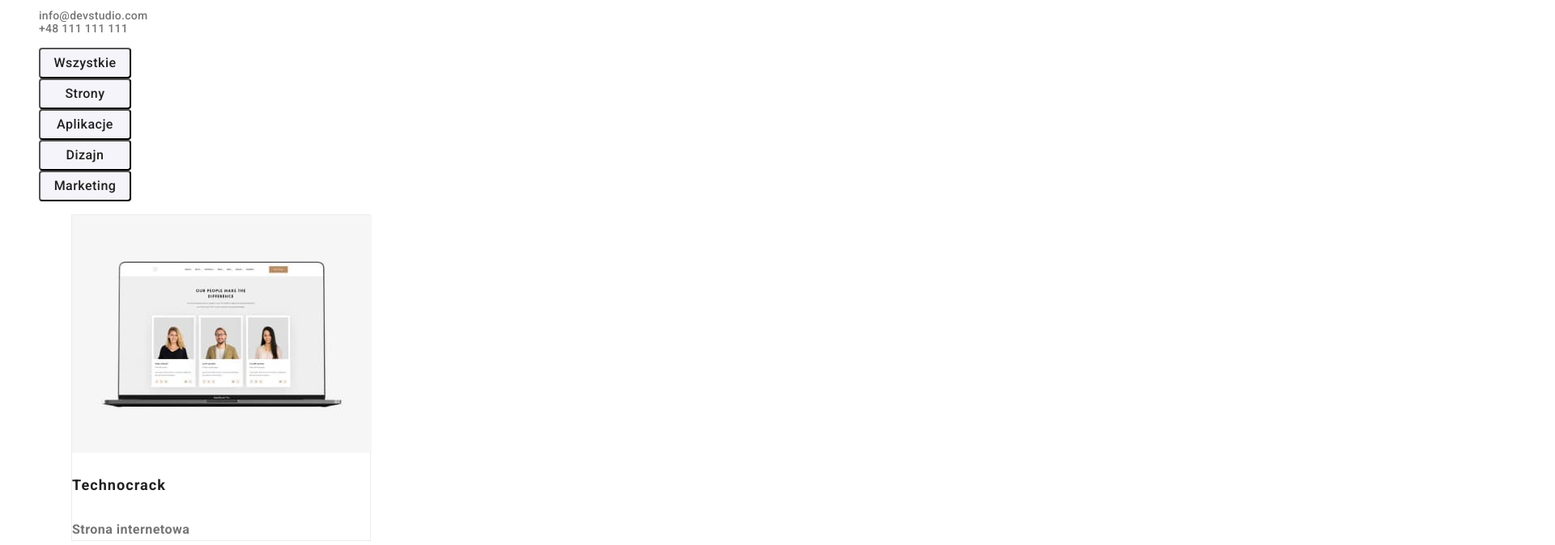
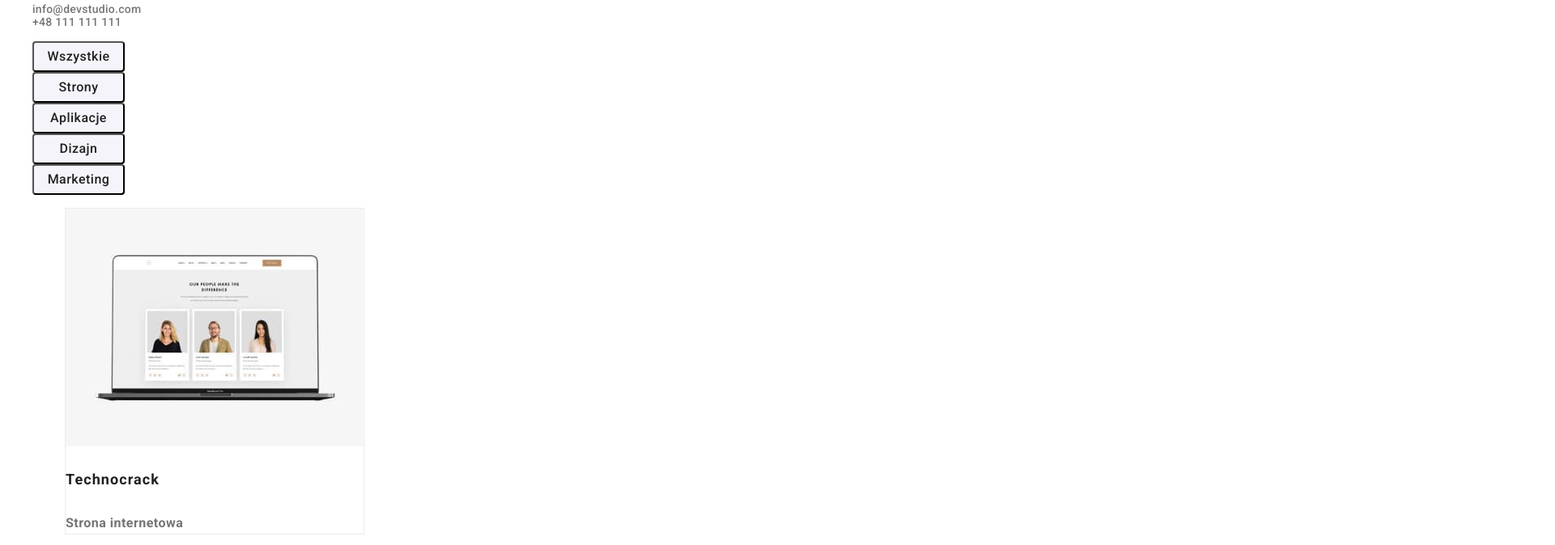
Before and after one commit to IrekBaranski/goit-markup-hw-03, a plain HTML site: page portfolio.html in a window 1280 px wide. Shown: the part 103-777 px from the top of the page at 81% size, 1920 px wide, since content can reach past the window. Drawn offline with Linux system fonts and the light colour scheme.

Commit message:
normalizer added

```diff
--- a/portfolio.html
+++ b/portfolio.html
@@ -4,6 +4,7 @@
     <meta charset="utf-8" >
 
     <title>Portfolio</title>
+    <link rel="stylesheet" href="./css/modern-normalize.min.css" />
     <link rel="stylesheet" href="./css/styles.css" />
     <link rel="preconnect" href="https://fonts.googleapis.com">
     <link rel="preconnect" href="https://fonts.gstatic.com" crossorigin>
```
Also changed, not shown: css/modern-normalize.min.css (added, +9 -0 lines), index.html (+2 -1 lines).
